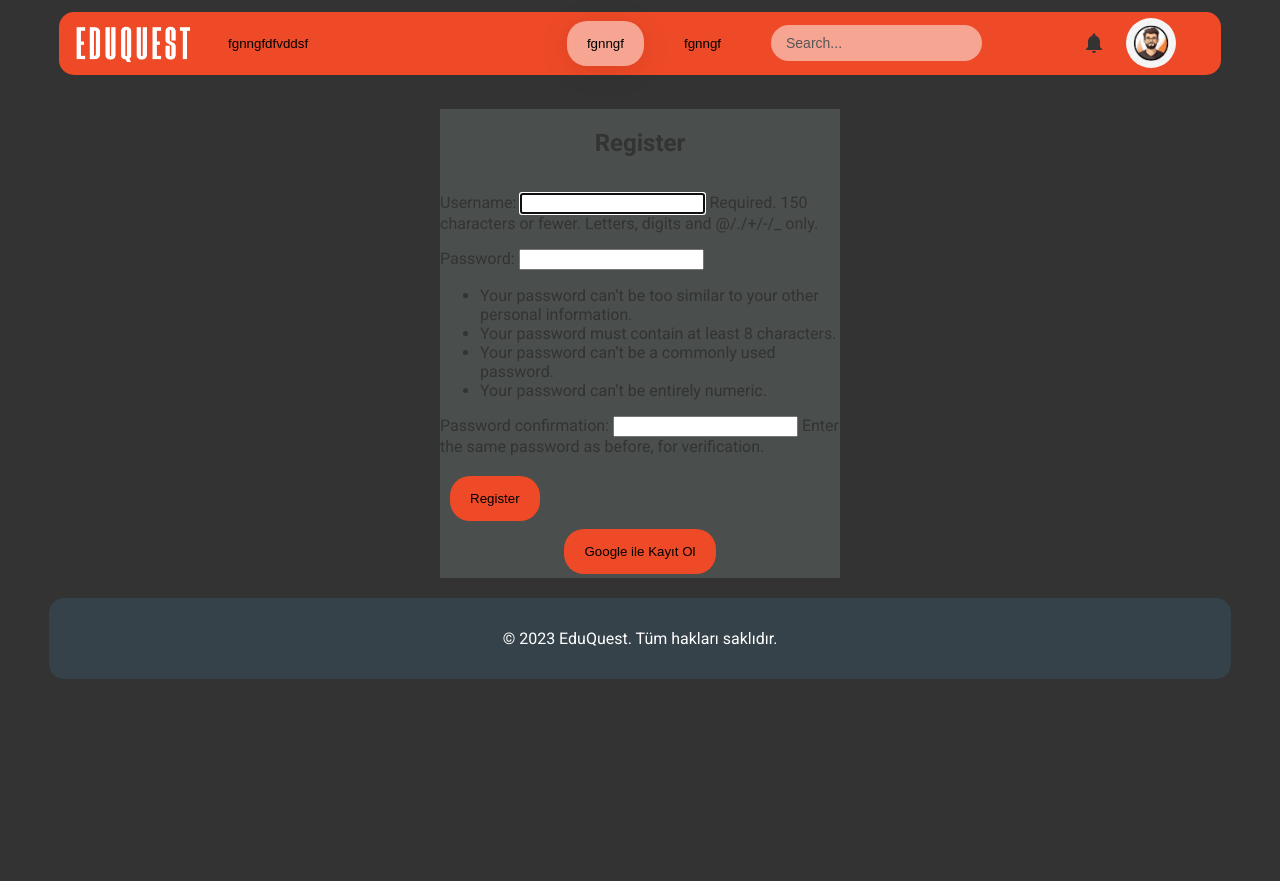
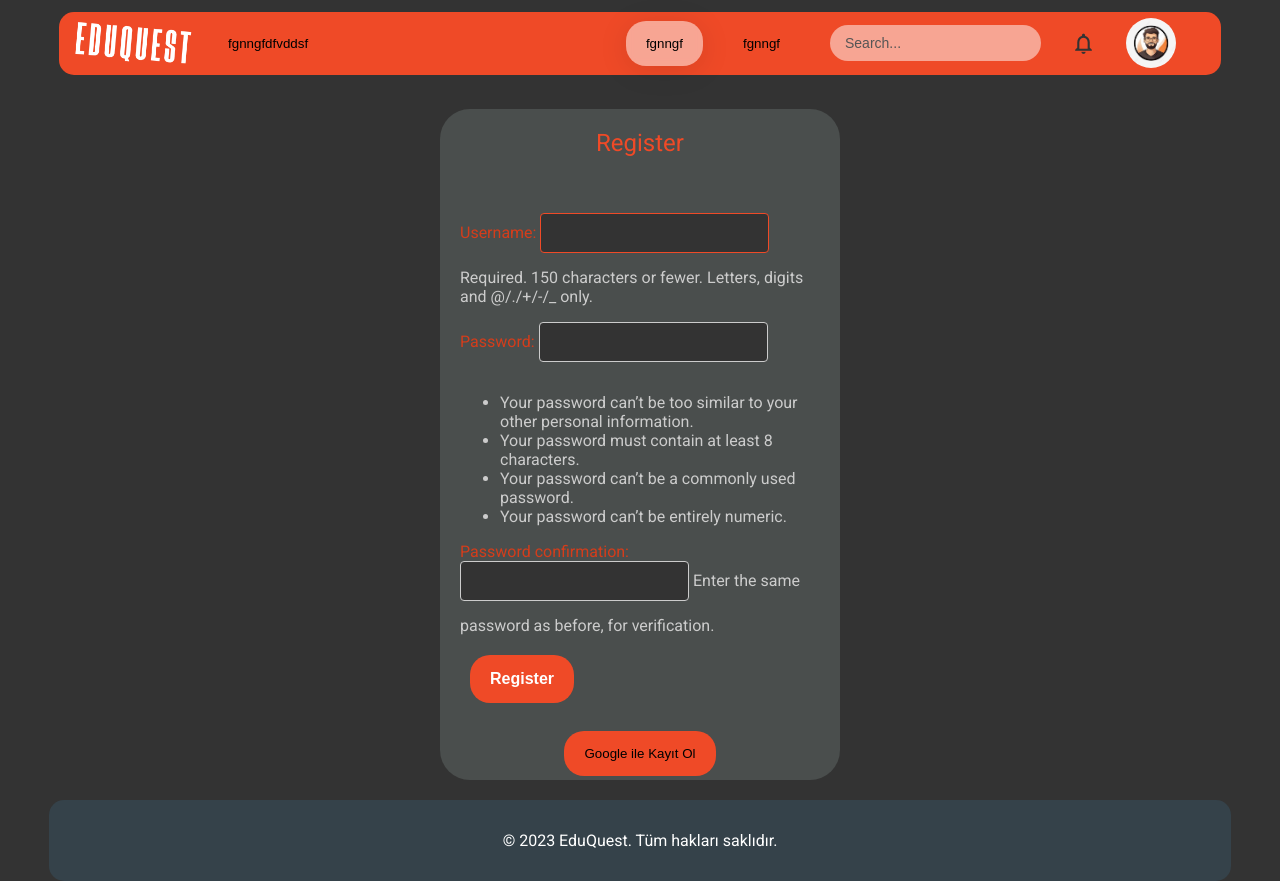
Before and after one commit to e-cagan/EduQuest, a Django app: page /register/ in a window 1280 px wide. Before the commit the page ends 679 px from the top, so only its background shows below. Run offline with Django 5.2, Linux system fonts and the light colour scheme; some libraries are stand-ins or nearby versions.

Commit message:
profil sayası ve regşster artık ççalıışyor şifre admin

```diff
--- a/templates/base.html
+++ b/templates/base.html
@@ -8,6 +8,7 @@
     <link rel="stylesheet" type="text/css" href="{% static 'header.css' %}">
     <title>{% block title %}EduQuest{% endblock %}</title>
     <link href="https://fonts.googleapis.com/icon?family=Material+Icons" rel="stylesheet">
+    <link href="https://fonts.googleapis.com/css?family=Material+Icons|Material+Icons+Outlined|Material+Icons+Two+Tone|Material+Icons+Round|Material+Icons+Sharp" rel="stylesheet">
 
 
 </head>
@@ -19,7 +20,8 @@
         <button class="activebutton">fgnngf</button>
         <button>fgnngf</button>
         <input type="search" placeholder="Search...">
-        <span class="material-icons">notifications</span>
+
+        <i class="material-icons-outlined">notifications</i>
         <img src="{% static 'assets/avatar.jpg' %}" alt="Logo" class="avatarlogo">
         <nav>
             <ul>
--- a/templates/static/formbox.css
+++ b/templates/static/formbox.css
@@ -6,6 +6,59 @@
     display: flex;
     flex-direction: column;  /* Elemanları dikeyde sıralamak için */
     align-items: center;     /* Yatayda ortalamak için */
+    border-radius: 30px;
+    color: #ccc;
+}
+
+
+.formbox h2{
+
+    font-weight: 400;
+    color: #ef4a27;
+}
+.formbox label{
+    color: #d43d1b;
+}
+form {
+
+    padding: 20px;
+    border-radius: 8px;
+   color: #ccc;
+
+}
+
+form input[type="text"],
+form input[type="email"],
+form input[type="password"],
+form button {
+    width: 100%;
+    padding: 10px;
+    margin-bottom: 15px;
+    border-radius: 4px;
+    border: 1px solid #ccc;
+    font-size: 16px;
+    width: auto;
+    background-color: #333;
+}
+
+form input[type="text"]:focus,
+form input[type="email"]:focus,
+form input[type="password"]:focus {
+    border-color: #ef4a27; /* Odaklanıldığında sınır rengini değiştirir */
+    outline: none;
+    width: auto;
+}
+
+form button {
+    background-color: #ef4a27;
+    color: #fff;
+    font-weight: bold;
+    cursor: pointer;
+    transition: background-color 0.3s ease;
+}
+
+form button:hover {
+    background-color: #d43d1b;
 }
 
 
--- a/templates/static/header.css
+++ b/templates/static/header.css
@@ -57,7 +57,9 @@ header button:hover {
 
 
     margin-left: 10px; /* Sola hafif boşluk bırakmak için */
+    transform: rotate(5deg);
 }
+
 
 header {
     width: 100%;
@@ -83,10 +85,11 @@ header span{
 
 
 header /* Material Symbol Outlined Icon */
-.material-icons {
-    font-variation-settings: 'FILL' 0, 'wght' 600, 'GRAD' 0, 'opsz' 24;
-    margin-left: 100px; /* İkonun başa hizalanması için */
-    margin-right: 20px;
+.material-icons-outlined {
+    font-variation-settings: 'FILL' 50, 'wght' 600, 'GRAD' 0, 'opsz' 30;
+    margin-left: 30px; /* İkonun başa hizalanması için */
+    margin-right: 30px;
+    font-size: 25px;
 
 }
 
```
